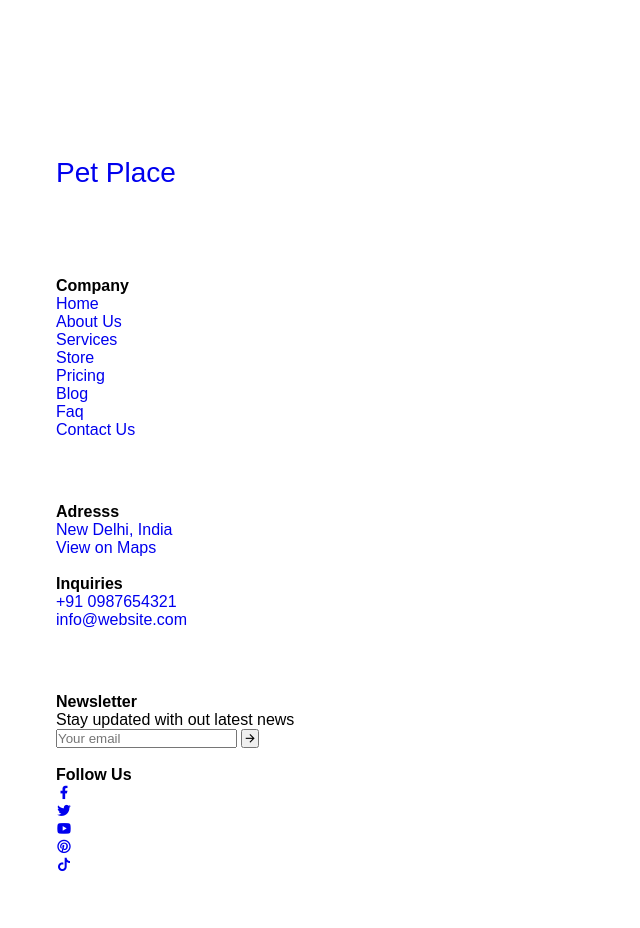
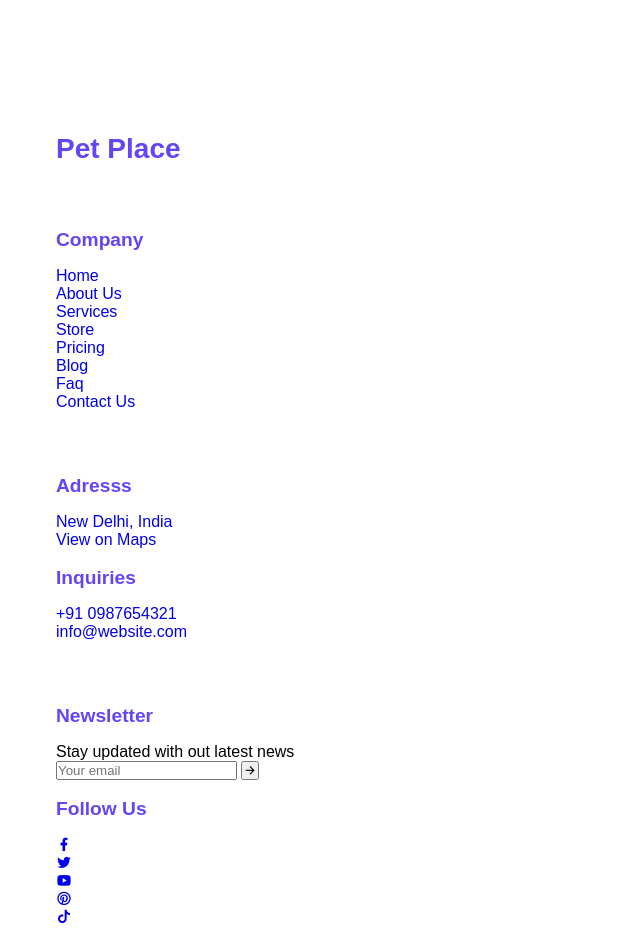
Before and after one commit to Developerfiyin/Pet-webpage, a plain HTML site: page index.html in a window 1280 px wide. Shown: the part 5640-6568 px from the top of the page, without its empty margins (0-640 px from the left). Drawn offline with nearby package versions, Linux system fonts and the light colour scheme.

Commit message:
styled footer col h4

```diff
--- a/style.css
+++ b/style.css
@@ -526,7 +526,15 @@ img.header__image-bg {
 
 .footer__logo a {
   font-size: 1.75rem;
-  line-height: 5rem;
+  font-weight: 700;
+  color: var(--text-dark);
+}
+
+.footer__col h4 {
+  margin-bottom: 1rem;
+  font-size: 1.2rem;
+  font-weight: 600;
+  color: var(--text-dark);
 }
 
 @media (width > 540px) {
```
